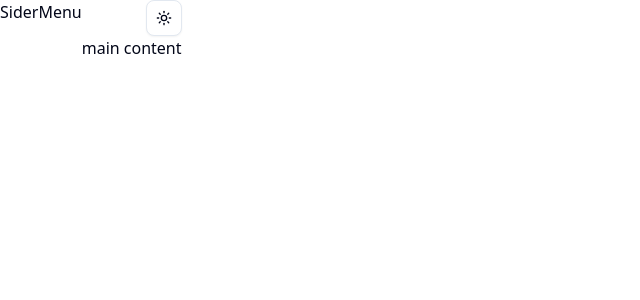
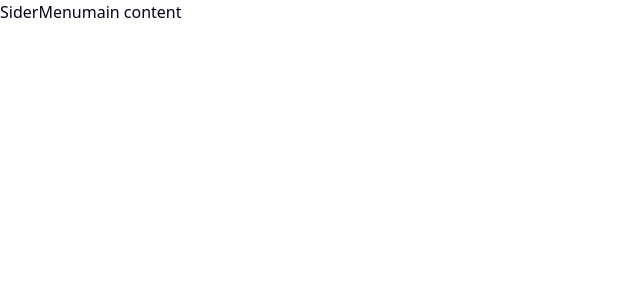
Before and after one commit to JayM2000/youtube, a Next.js app: page / in a window 1280 px wide. Shown: the top 300 px of the page, without its empty margins (0-640 px from the left). Built offline with nearby package versions, Linux system fonts and the light colour scheme.

Commit message:
minor correction on layout file

```diff
--- a/app/(main)/layout.tsx
+++ b/app/(main)/layout.tsx
@@ -8,11 +8,14 @@ const layout = ({ children }: { children: ReactNode }) => {
       <SiderMenu />
 
       <div>
-        <header className="w-full text-right">
+        {/* <header className="w-full text-right">
           <ModeToggle />
-        </header>
+        </header> */}
+        {/* <Header /> */}
 
         {children}
+
+        {/* <Footer /> */}
       </div>
     </div>
   );
```
